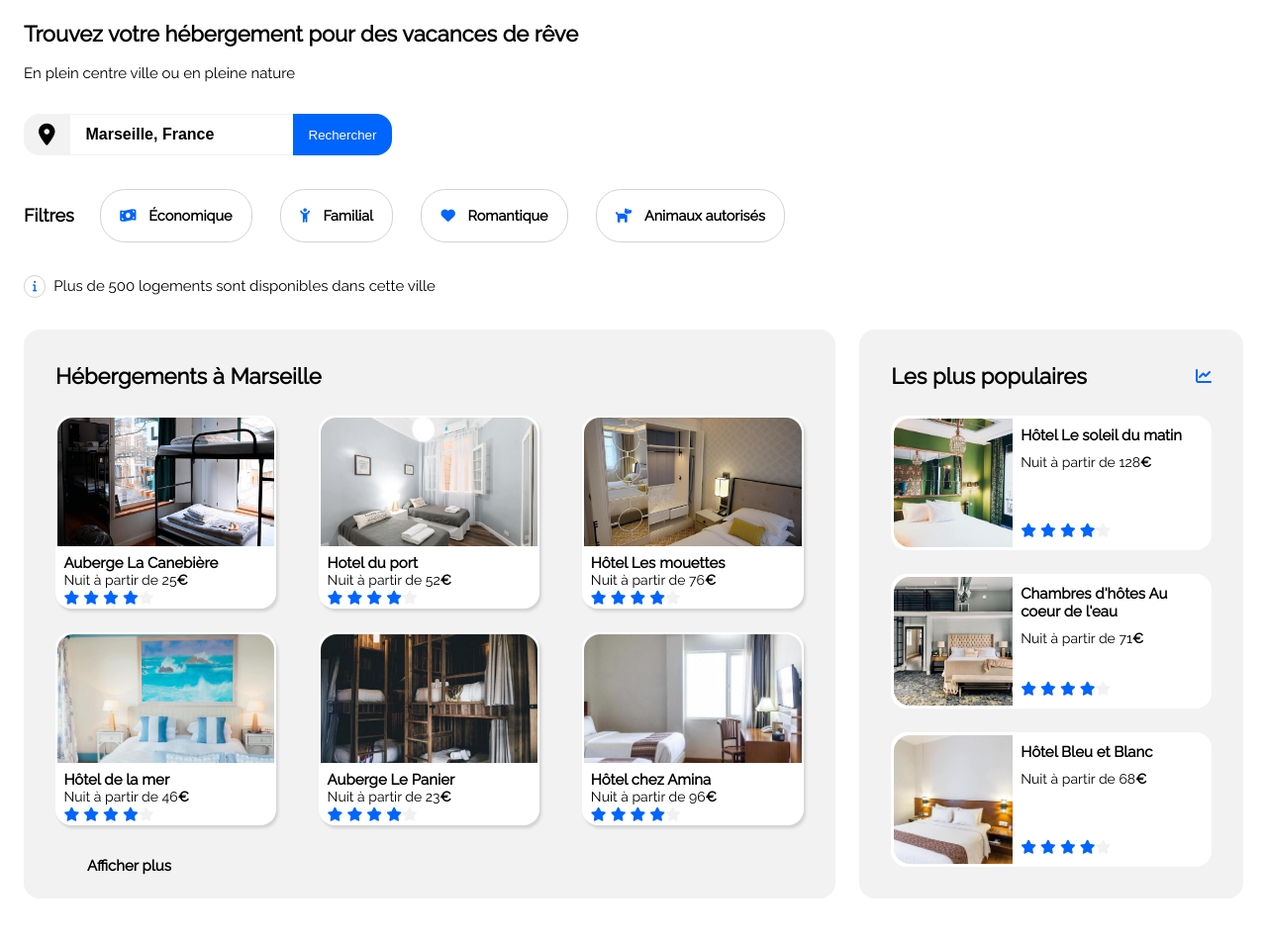
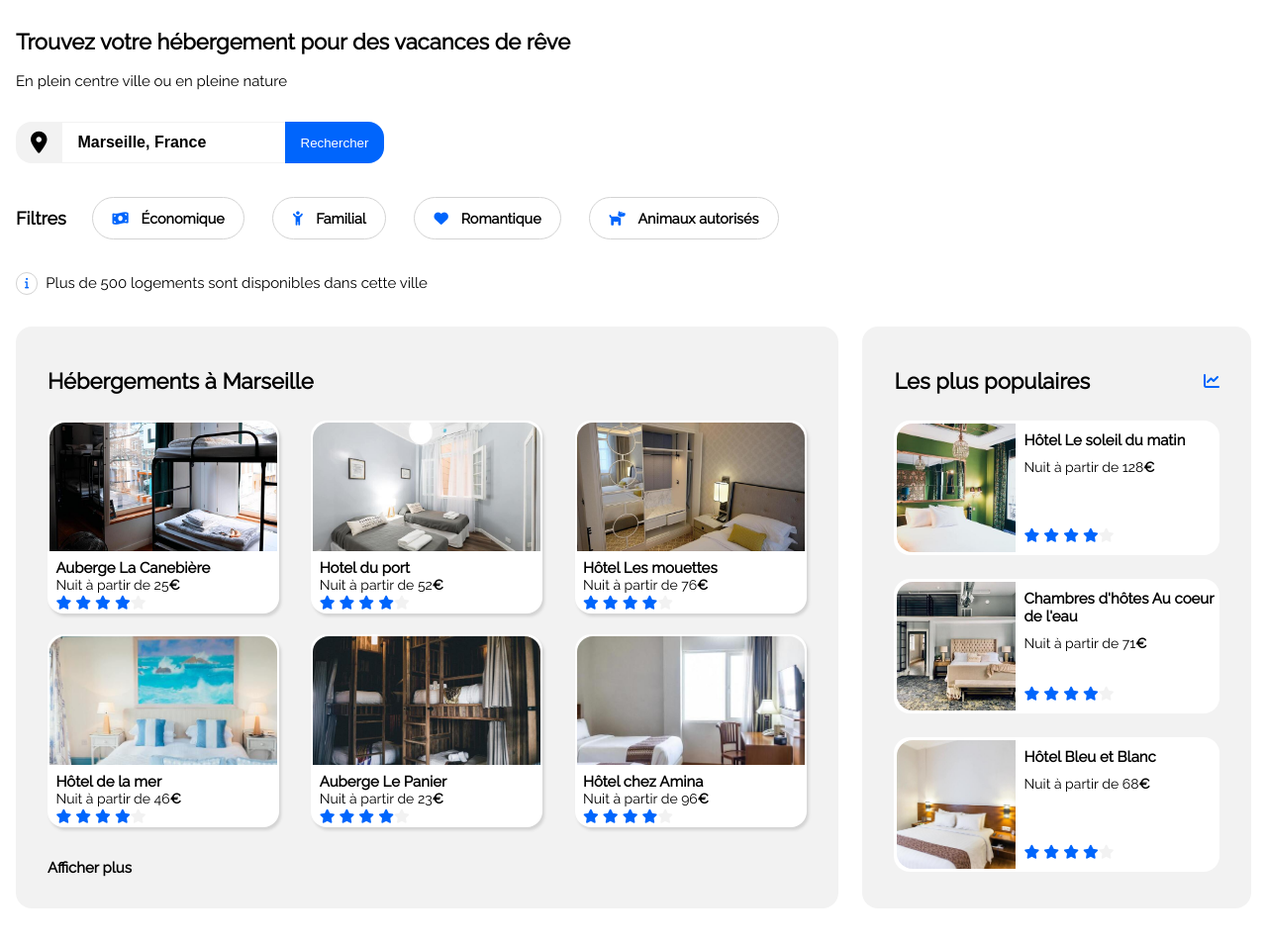
Before and after one commit to julia0306/Booki, a plain HTML site: page index.html in a window 1280 px wide. Shown: the part 70-1025 px from the top of the page at 99% size. Drawn offline with Linux system fonts and the light colour scheme.

Commit message:
site finalisé

```diff
--- a/Style/style-mobile.css
+++ b/Style/style-mobile.css
@@ -3,20 +3,15 @@ body {
 }
 
 /* FONT SIZES & SETTINGS */
-#activity-section,
-#search-section {
-  padding-bottom: 32px;
-}
 
 /*Hover effects reset */
 
 .Marseille-card:hover {
-  border: none;
+  background-color: white;
   cursor: pointer;
 }
 
 .popular-card:hover {
-  box-shadow: none;
   background-color: white;
 }
 
@@ -62,6 +57,7 @@ header li a:hover {
 
 #search-section {
   margin: 0px 16px;
+  padding-bottom: 32px;
 }
 
 #search {
@@ -131,17 +127,20 @@ header li a:hover {
 /* Section 2 "Hébergements à Marseille*/
 
 #Marseille-section {
+  padding: 16px 16px 32px 16px;
   background-color: white;
 }
 
 .Marseille-card {
+  box-sizing: border-box;
   width: 100%;
-  height: 200px;
-  padding: 0;
+  height: 210px;
+  padding: 1% 1% 0 1%;
 }
 
 .Marseille-card img {
   height: 130px;
+  width: 100%;
   object-fit: cover;
 }
 
@@ -157,7 +156,7 @@ header li a:hover {
 
 #popular-section img {
   width: 30%;
-  height: 130px;
+  height: 110px;
   padding: 0;
 }
 
@@ -172,7 +171,7 @@ header li a:hover {
 /* SECTION 4 "ACTIVITES" */
 
 #activity-section {
-  margin: 16px;
+  margin: 16px 16px 64px 16px;
 }
 
 #activity-section h3 {
--- a/Style/style-tablettes.css
+++ b/Style/style-tablettes.css
@@ -40,7 +40,6 @@ header ul a:hover {
 
 .popular-card {
   width: 32%;
-  padding: 6px;
 }
 
 #popular-section img {
--- a/Style/style.css
+++ b/Style/style.css
@@ -2,7 +2,7 @@ body {
   font-family: "Raleway", sans-serif;
   font-size: 16px;
   margin: 0 auto;
-  padding: 24px 24px 0px 24px;
+  padding: 32px 16px 0px 16px;
   max-width: 1400px;
 }
 
@@ -23,14 +23,13 @@ p,
 
 #filterbar h2,
 footer h2,
-#research
-{
+#research {
   font-size: 18px;
 }
 
 ::placeholder {
-  font-size:1rem;
-  opacity:1;
+  font-size: 1rem;
+  opacity: 1;
 }
 #offers p,
 .notation i {
@@ -70,7 +69,8 @@ nav {
 
 ::placeholder,
 footer h2,
-.filter-buttons, .euro {
+.filter-buttons,
+.euro {
   font-weight: bold;
 }
 
@@ -93,7 +93,7 @@ nav ul {
 
 header ul a:hover {
   border-top: 2px solid blue;
-  padding-top: 16px;
+  padding-top: 24px;
 }
 
 /* SECTION 1 " RECHERCHE" */
@@ -159,7 +159,7 @@ input:focus {
   margin: 1.5% 1.2%;
   border: 1px solid lightgrey;
   border-radius: 25px;
-  padding: 1.5% 1.5vw;
+  padding: 1% 1.5vw;
   background-color: white;
   font-size: 0.9rem;
 }
@@ -195,7 +195,7 @@ input:focus {
 #Marseille-section,
 #popular-section {
   border-radius: 16px;
-  padding: 16px 32px 24px 32px;
+  padding: 24px 32px 32px 32px;
   background-color: #f2f2f2;
 }
 
@@ -211,7 +211,6 @@ input:focus {
   color: #f2f2f2;
 }
 
-
 /* SECTION 2 "HEBERGEMENTS" & SECTION 3 "POPULAIRES"*/
 
 #Marseille-section {
@@ -223,22 +222,16 @@ input:focus {
   flex-direction: row;
   flex-wrap: wrap;
   justify-content: space-between;
-  gap: 24px;
+  gap: 21px;
   margin-bottom: 32px;
 }
 
 .Marseille-card {
-  width: 29%;
+  width: 30%;
   box-shadow: 2px 3px 3px lightgrey;
   border-radius: 16px;
   padding: 2px;
   background-color: #ffffff;
-}
-
-.Marseille-card:hover {
-  border: 1.5px solid #0065fc;
-  cursor: pointer;
-  transition: 0.2s;
 }
 
 .Marseille-card img {
@@ -256,8 +249,10 @@ input:focus {
   padding-left: 0.5vw;
 }
 
-#more {
-  padding-left: 32px;
+.Marseille-card:hover {
+  background-color: rgba(0, 100, 250, 0.6);
+  cursor: pointer;
+  transition: 0.2s;
 }
 
 /* Section 3 "Les plus populaires" */
@@ -304,9 +299,8 @@ input:focus {
 }
 
 .popular-card:hover {
-  box-shadow: rgba(0, 100, 250, 0.5);
-  background-color: rgba(0, 100, 250, 0.75);
-  transition: 0.8s;
+  background-color: rgba(0, 100, 250, 0.6);
+  transition: 0.2s;
   cursor: pointer;
 }
 
@@ -359,7 +353,7 @@ footer {
   display: flex;
   flex-direction: row;
   justify-content: space-around;
-  padding: 2%;
+  padding: 2% 4%;
   background-color: #f2f2f2;
 }
 
```
